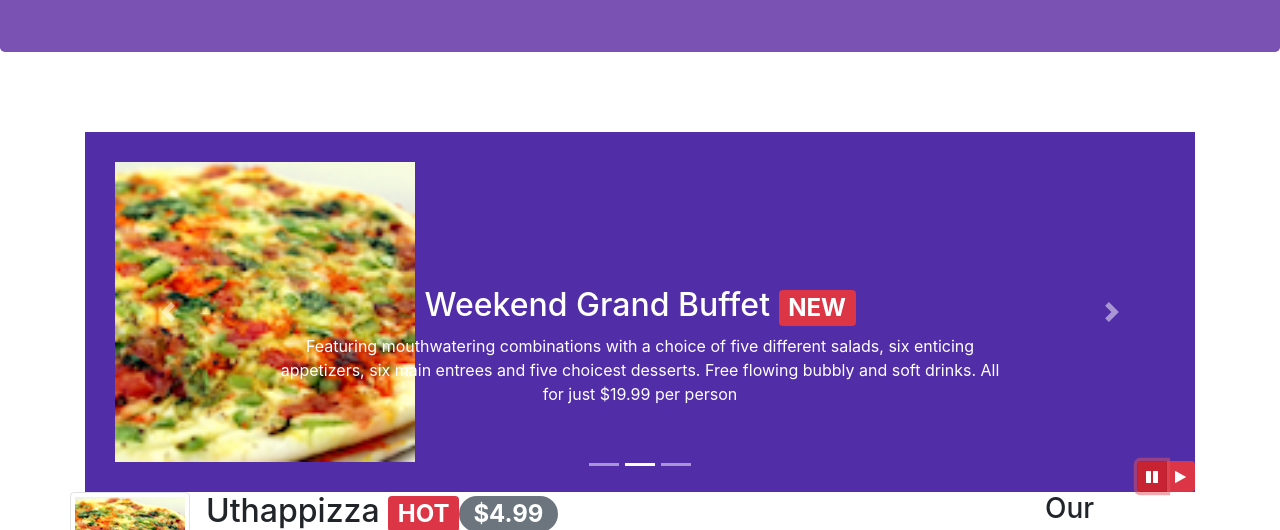
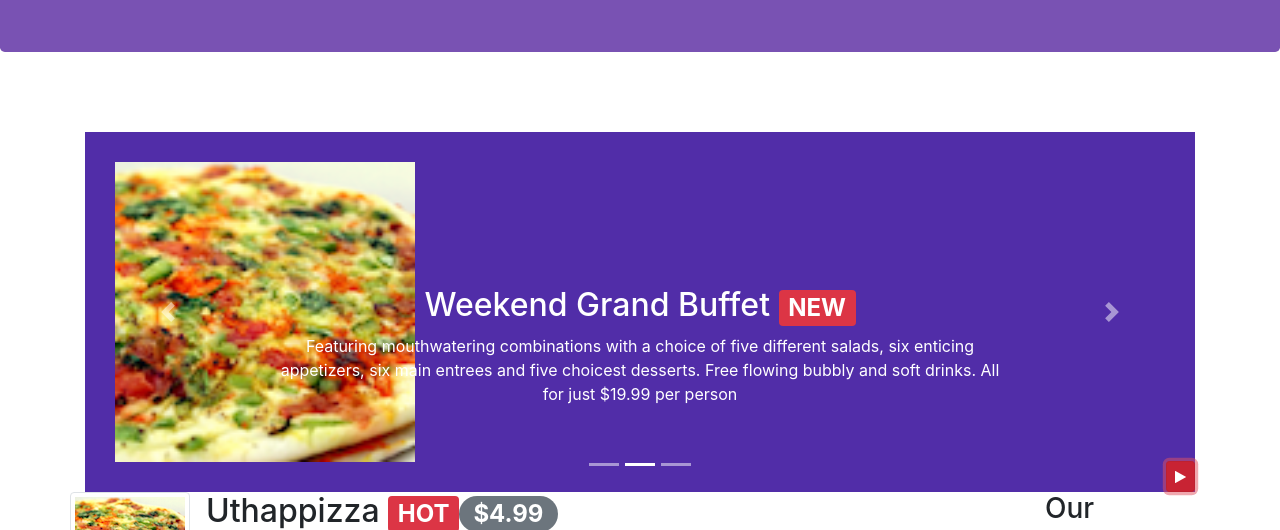
Before and after one commit to meZakaiter/git-test, a website: page index.html in a window 1280 px wide. Both pictures are taken after a click on the button 1152 px from the left and 746 px from the top of the page. Shown: the part 270-800 px from the top of the page. Drawn offline with nearby package versions, Linux system fonts and the light colour scheme.

Commit message:
More Bootstrap JQuery

```diff
--- a/index.html
+++ b/index.html
@@ -240,14 +240,9 @@
 					<a class="carousel-control-next" href="#mycarousel" role="button" data-slide="next">
 						<span class="carousel-control-next-icon"></span>
 					</a>
-					<div class="btn-group" id="carouselButton">
-						<button class="btn btn-danger btn-sm" id="carousel-pause">
-							<span class="fa fa-pause"></span>
-						</button>
-						<button class="btn btn-danger btn-sm" id="carousel-play">
-							<span class="fa fa-play"></span>
-						</button>
-					</div>
+					<button id="carouselButton" class="btn btn-danger btn-sm" id="carousel-pause">
+						<span class="fa fa-pause"></span>
+					</button>
 				</div>
 			</div>
 			<hr class="my-5" />
@@ -366,11 +361,16 @@
 		<script>
 			$(document).ready(function(){
 				$("#mycarousel").carousel( { interval: 2000 } );
-				$("#carousel-pause").click(function(){
-					$("#mycarousel").carousel('pause');
-				});
-				$("#carousel-play").click(function(){
-					$("#mycarousel").carousel('cycle');
+				$("#carouselButton").click(function(){
+					if ($("#carouselButton").children("span").hasClass("fa-pause")) {
+						$("#mycarousel").carousel('pause');
+						$("#carouselButton").children("span").removeClass("fa-pause");
+						$("#carouselButton").children("span").addClass("fa-play");
+					} else if ($("#carouselButton").children("span").hasClass("fa-play")) {
+						$("#mycarousel").carousel('cycle');
+						$("#carouselButton").children("span").removeClass("fa-play");
+						$("#carouselButton").children("span").addClass("fa-pause");
+					}
 				});
 			});
 		</script>
```
